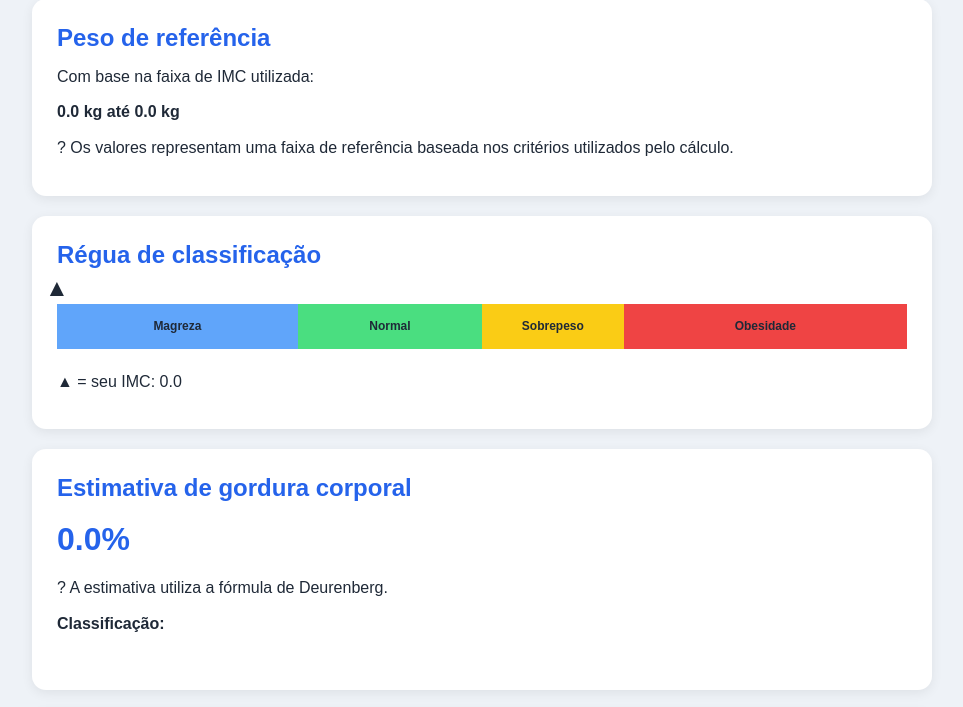
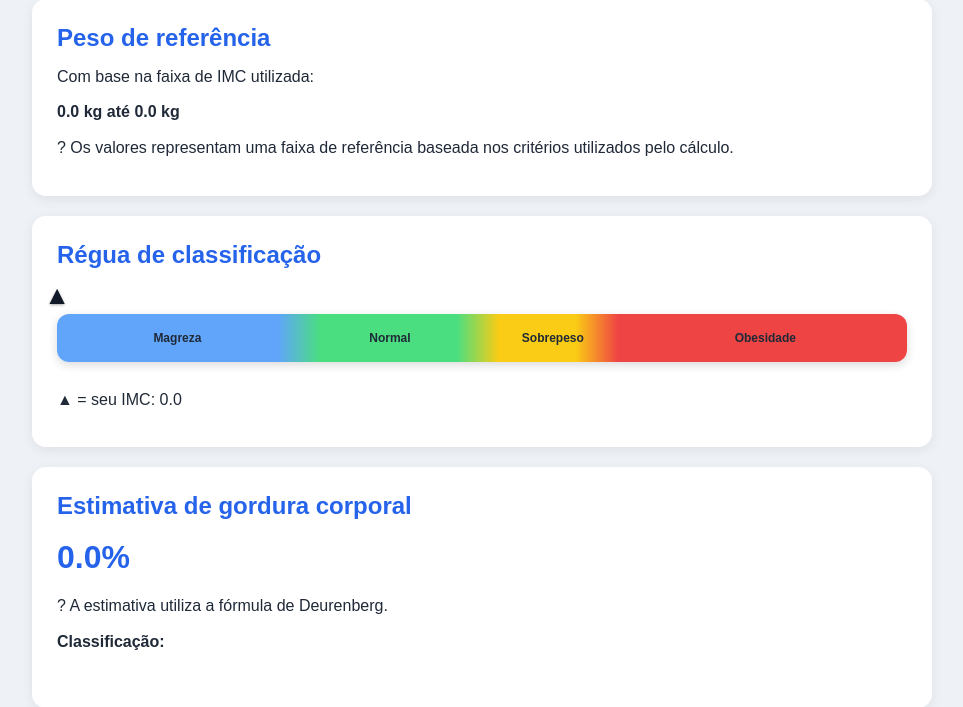
Before and after one commit to JiyeoGeo/codespaces-flask, a Python web app: template templates/imc.html in a window 1280 px wide. Shown: the part 606-1313 px from the top of the page, without its empty margins (158-1121 px from the left). Run offline with Jinja, Linux system fonts and the light colour scheme; the template is opened without the code that fills it, so the values that code supplies are empty.

Commit message:
refatora a régua do IMC para melhorar a apresentação visual e a legibilidade, ajustando dimensões e gradientes

```diff
--- a/app.py
+++ b/app.py
@@ -229,19 +229,17 @@ def imc(peso, altura, idade, sexo):
     IMC_MAXIMO_REGUA = 40
 
     if valor_imc <= IMC_MINIMO_REGUA:
-
     posicao_ponteiro = 0
 
     elif valor_imc >= IMC_MAXIMO_REGUA:
-
     posicao_ponteiro = 100
 
     else:
-
     posicao_ponteiro = (
         (valor_imc - IMC_MINIMO_REGUA)
         / (IMC_MAXIMO_REGUA - IMC_MINIMO_REGUA)
     ) * 100
+
     # =========================
     # PESO DE REFERÊNCIA
     # =========================
--- a/static/CSS/base.css
+++ b/static/CSS/base.css
@@ -147,42 +147,82 @@ a {
    RÉGUA DO IMC
    ========================= */
 
+/* =========================
+   RÉGUA DO IMC
+   ========================= */
+
 .regua {
-    display: flex;
     position: relative;
     width: 100%;
-    height: 45px;
-    margin: 35px 0 20px;
-    border-radius: 8px;
+    height: 48px;
+    margin: 45px 0 25px;
+    border-radius: 12px;
     overflow: visible;
+
+    /*
+     * A régua representa IMC de 10 até 40.
+     *
+     * 10 → 18,5 = 28,33%
+     * 18,5 → 25 = 21,67%
+     * 25 → 30 = 16,67%
+     * 30 → 40 = 33,33%
+     *
+     * Os gradientes intermediários deixam
+     * as transições mais suaves.
+     */
+    background: linear-gradient(
+        to right,
+        #60a5fa 0%,
+        #60a5fa 26%,
+        #4ade80 31%,
+        #4ade80 47%,
+        #facc15 52%,
+        #facc15 61%,
+        #ef4444 66%,
+        #ef4444 100%
+    );
+
+    box-shadow:
+        0 3px 10px rgba(0, 0, 0, 0.15);
 }
 
+/*
+ * As faixas continuam no HTML para manter
+ * os nomes das categorias.
+ */
 .faixa {
-    height: 45px;
-    display: grid;
-    place-items: center;
+    position: absolute;
+    top: 0;
+    height: 48px;
+
+    display: flex;
+    align-items: center;
+    justify-content: center;
+
     font-size: 12px;
     font-weight: bold;
+
+    pointer-events: none;
 }
 
 .magreza {
+    left: 0;
     width: 28.33%;
-    background: #60a5fa;
 }
 
 .normal {
+    left: 28.33%;
     width: 21.67%;
-    background: #4ade80;
 }
 
 .sobrepeso {
+    left: 50%;
     width: 16.67%;
-    background: #facc15;
 }
 
 .obesidade {
+    left: 66.67%;
     width: 33.33%;
-    background: #ef4444;
 }
 
 
@@ -192,11 +232,33 @@ a {
 
 .marcador {
     position: absolute;
-    top: -30px;
+
+    /*
+     * O marcador fica acima da régua.
+     */
+    top: -34px;
+
+    /*
+     * O centro do marcador coincide
+     * exatamente com a posição calculada.
+     */
     transform: translateX(-50%);
-    font-size: 24px;
+
+    font-size: 26px;
     font-weight: bold;
-    z-index: 10;
+
+    color: #111827;
+
+    z-index: 20;
+
+    /*
+     * Pequeno brilho para destacar
+     * o marcador.
+     */
+    text-shadow:
+        0 1px 3px rgba(0, 0, 0, 0.35);
+
+    transition: left 0.3s ease;
 }
 
 
```
